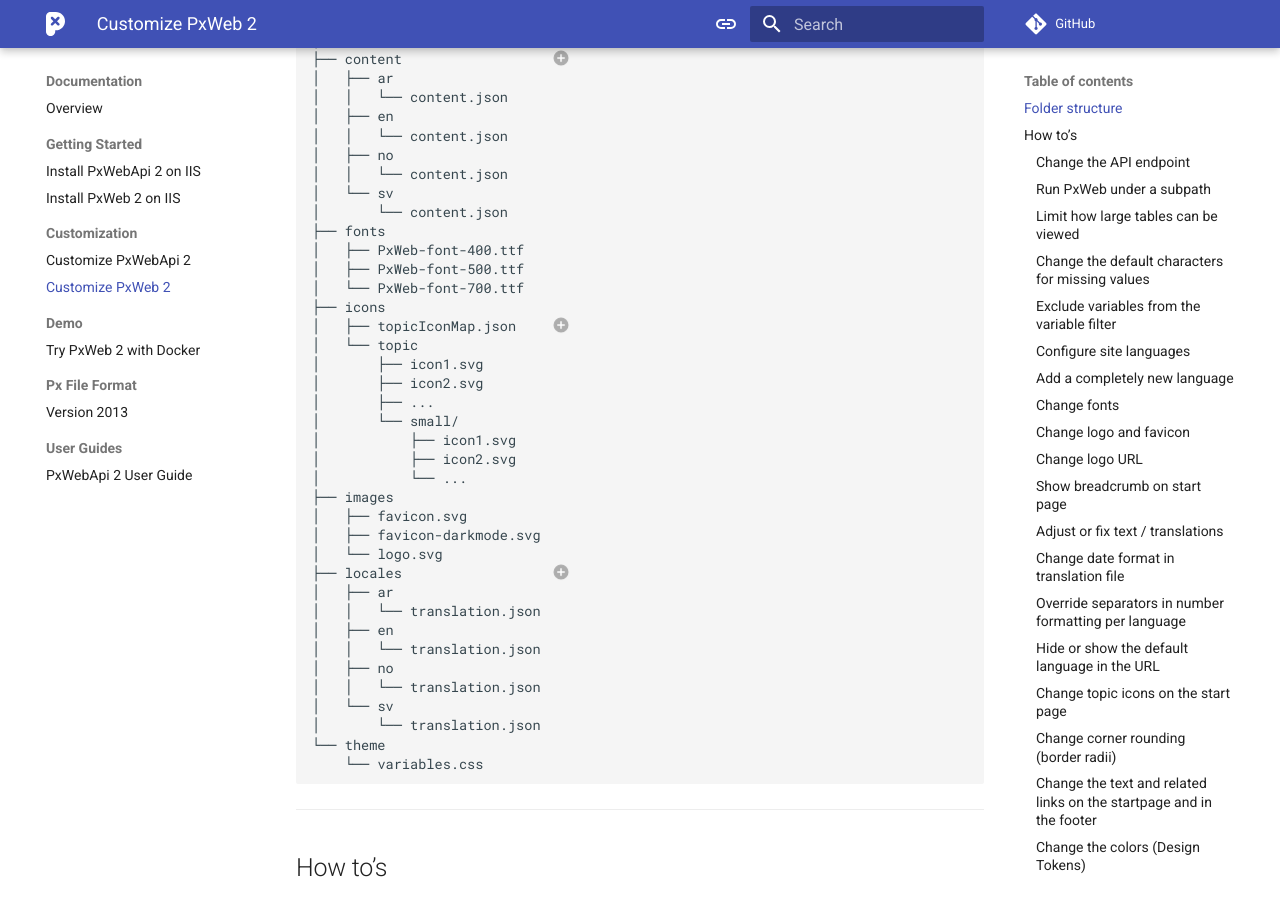
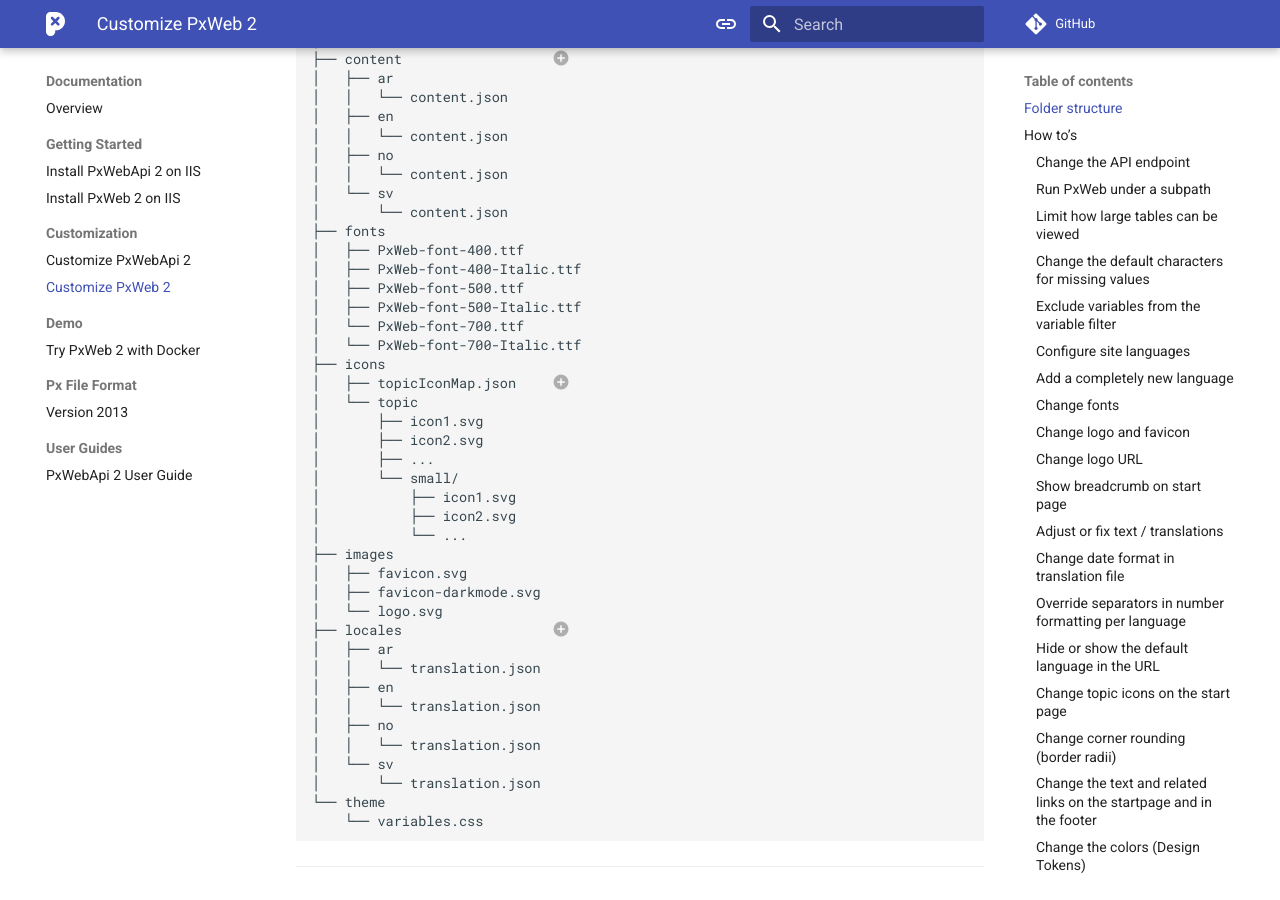
Before and after one commit to PxTools/pxtools.github.io, an MkDocs documentation site: the page built from docs/PxWeb2/documentation/customization.md, in a window 1280 px wide and 900 px high, scrolled down 1006 px. Built offline with MkDocs 1.6.1 and Material for MkDocs 9.7.7, drawn with Linux system fonts in a browser that asks for light colours; comment, search, counter and statistics services are not loaded.

Commit message:
Add italic font files to customization documentation

```diff
--- a/docs/PxWeb2/documentation/customization.md
+++ b/docs/PxWeb2/documentation/customization.md
@@ -44,8 +44,11 @@
 │       └── content.json
 ├── fonts
 │   ├── PxWeb-font-400.ttf
+│   ├── PxWeb-font-400-Italic.ttf
 │   ├── PxWeb-font-500.ttf
+│   ├── PxWeb-font-500-Italic.ttf
 │   └── PxWeb-font-700.ttf
+│   └── PxWeb-font-700-Italic.ttf
 ├── icons
 │   ├── topicIconMap.json    # (6)!
 │   └── topic
```
